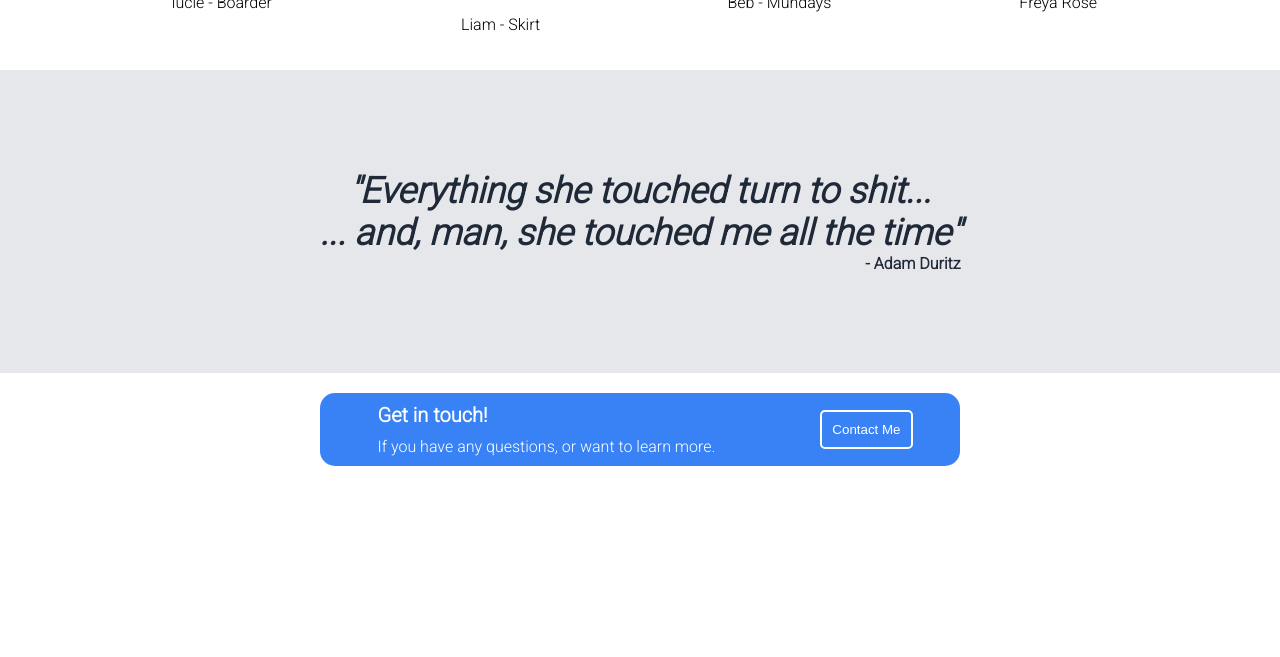
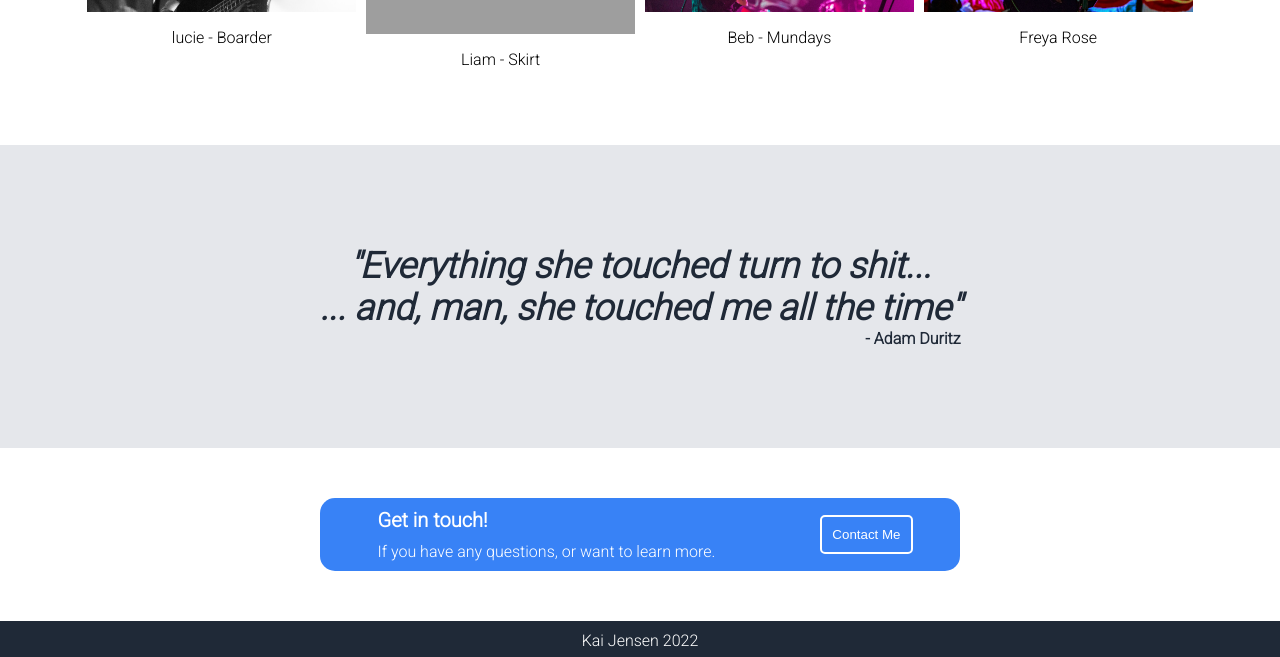
Before and after one commit to Kai-Jensen/TOP_Landing, a plain HTML site: page index.html in a window 1280 px wide. Shown: the part 887-1544 px from the top of the page. Before the commit the page ends 1373 px from the top, so only its background shows below. Drawn offline with Linux system fonts and the light colour scheme; grey boxes are pictures that could not be loaded.

Commit message:
Added footer, tried to get this one completed without looking at the preview. Got Margin + padding the wrong way around, other than that, no issues

```diff
--- a/index.html
+++ b/index.html
@@ -96,5 +96,6 @@
       </div>
       <button class="button2">Contact Me</button>
     </div>
+    <footer>Kai Jensen 2022</footer>
   </body>
 </html>
--- a/styles.css
+++ b/styles.css
@@ -80,7 +80,7 @@
   flex-direction: column;
   align-items: center;
   padding: 10px 5vw;
-  margin-top: 15px;
+  margin: 50px 0;
 }
 
 .container {
@@ -106,7 +106,6 @@
   flex-direction: column;
   background-color: #e5e7eb;
   color: #1f2937;
-  margin-top: 10px;
   padding: 100px 10vw;
   align-items: center;
 }
@@ -128,7 +127,7 @@
 .cta {
   display: flex;
   background-color: #3882f6;
-  margin: 20px 25vw;
+  margin: 50px 25vw;
   justify-content: space-around;
   align-content: center;
   border-radius: 15px;
@@ -161,3 +160,12 @@
   color: white;
   margin: 10px;
 }
+
+footer {
+  display: flex;
+  justify-content: center;
+  max-width: 100vw;
+  color: white;
+  background-color: #1f2937;
+  padding: 10px;
+}
```
